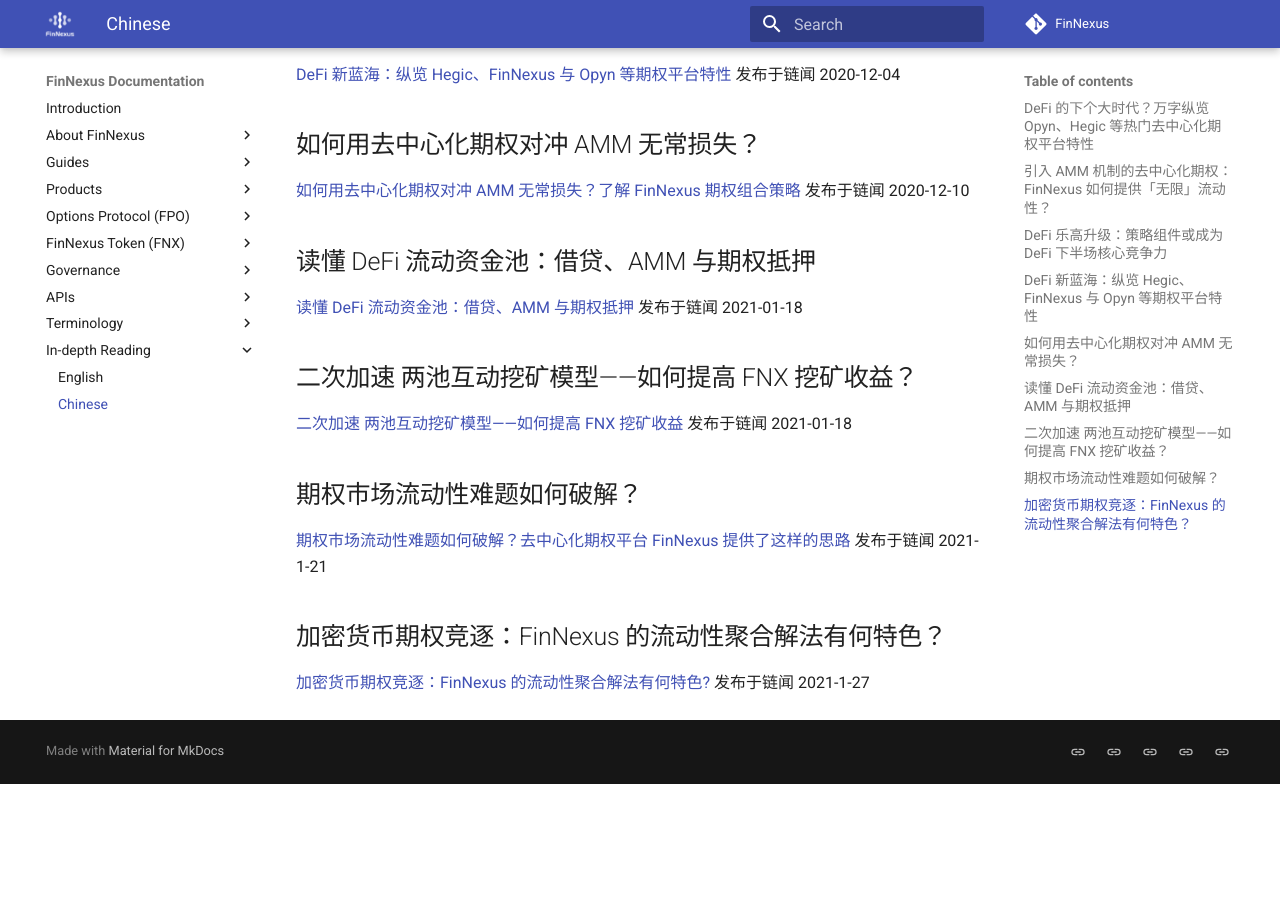
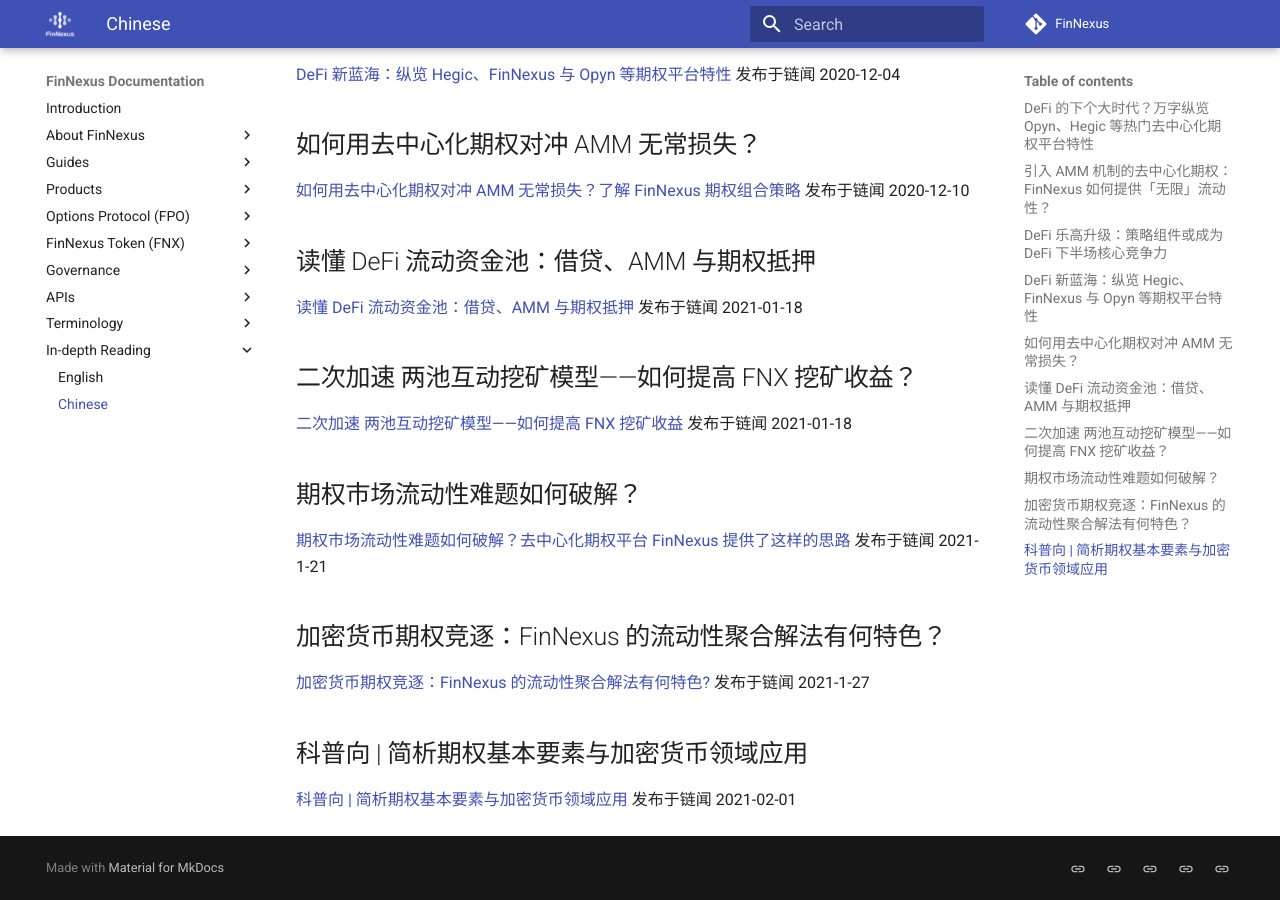
Before and after one commit to Phoenix-Finance/Phoenix-Documentation, an MkDocs documentation site: the page built from content/indepthreading/chinese.md, in a window 1280 px wide and 900 px high, scrolled down 680 px. Built offline with MkDocs 1.6.1 and Material for MkDocs 9.7.7, drawn with Linux system fonts in a browser that asks for light colours; before the commit the page ends 1464 px from its top, so only the background shows below that.

Commit message:
CHN article

```diff
--- a/content/indepthreading/chinese.md
+++ b/content/indepthreading/chinese.md
@@ -26,3 +26,6 @@
 
 ## 加密货币期权竞逐：FinNexus 的流动性聚合解法有何特色？
 [加密货币期权竞逐：FinNexus 的流动性聚合解法有何特色?](https://www.chainnews.com/articles/091863654556.htm) 发布于链闻 2021-1-27
+
+## 科普向 | 简析期权基本要素与加密货币领域应用
+[科普向 | 简析期权基本要素与加密货币领域应用](https://www.chainnews.com/articles/370352930435.htm) 发布于链闻 2021-02-01
--- a/mkdocs.yml
+++ b/mkdocs.yml
@@ -33,7 +33,7 @@ nav:
       - Jack's Pot: products/jackspot.md
       - Wandora Box: products/wandora.md
     - Liquidity mining:
-      - FPO Liquidity Mining: products/liquidity.md
+      - AMM Liquidity Mining: products/liquidity.md
   - Options Protocol (FPO):
     - Options Basics:  options/index.md
     - Options Key Terms:  options/terms.md
```
